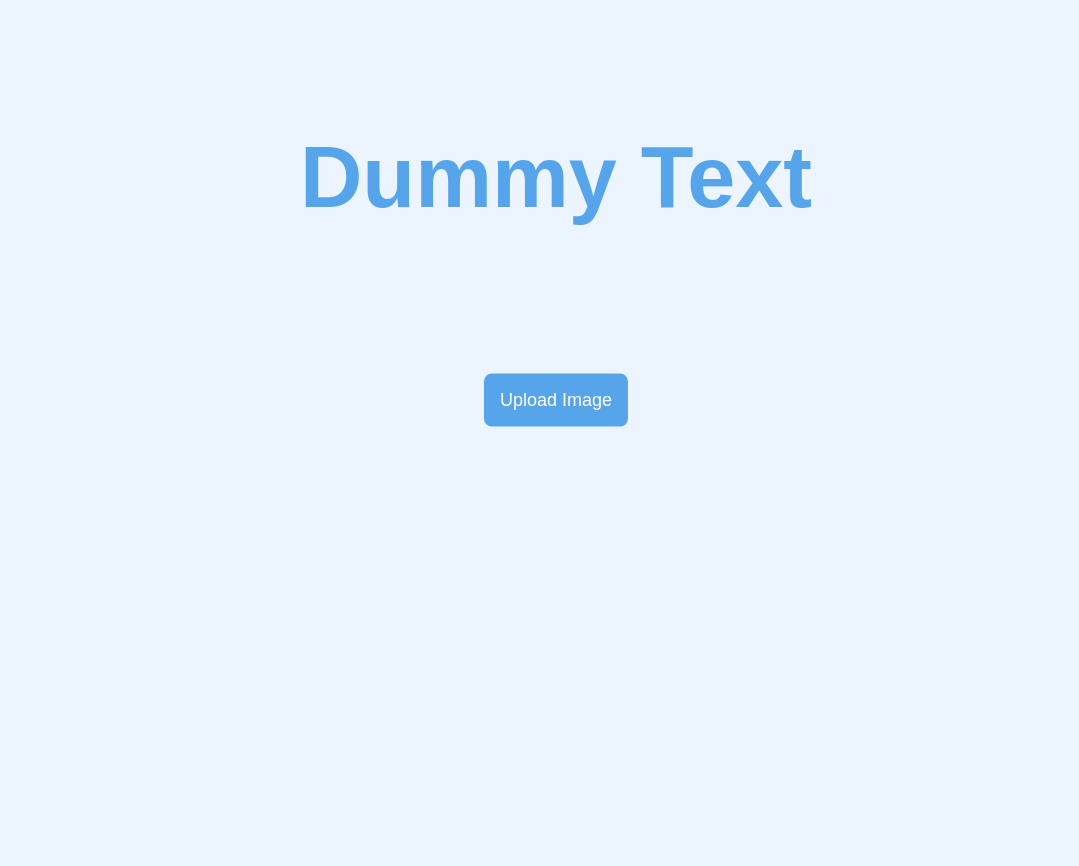
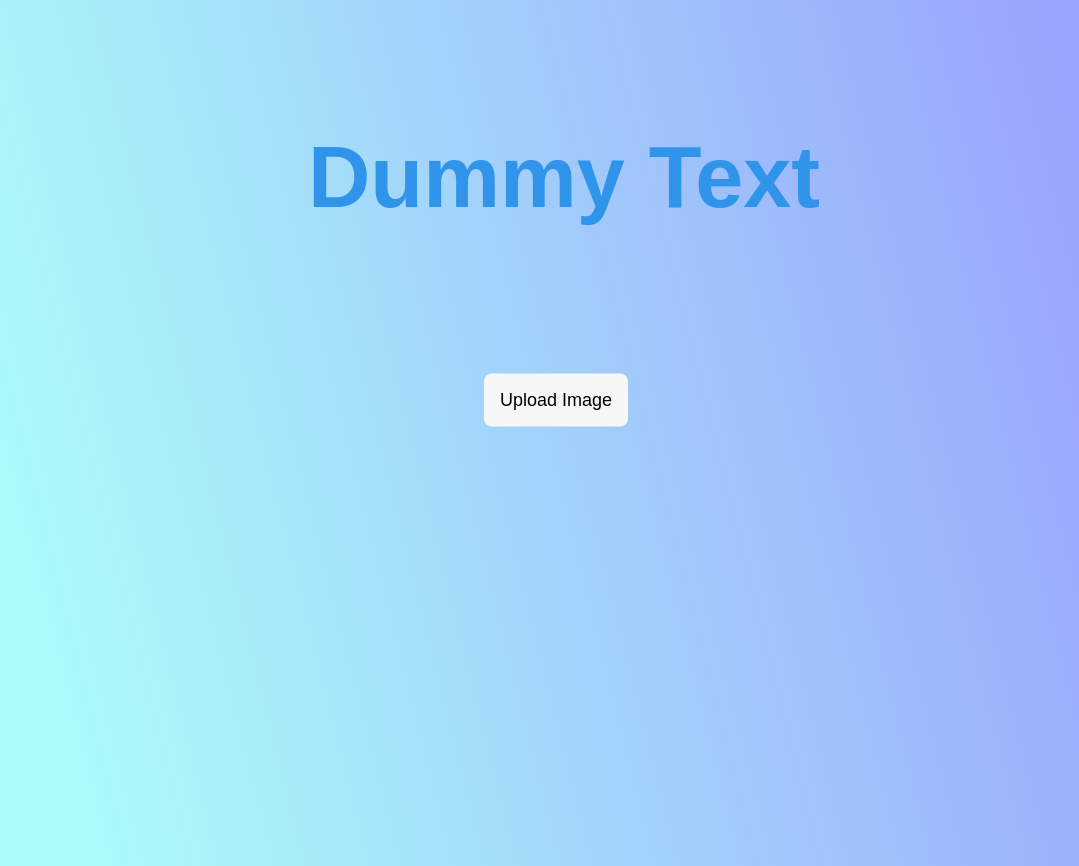
Before and after one commit to Biggeroof/Hack-The-North-2021, a plain HTML site: page Front-End/index.html in a window 1280 px wide. Shown: the whole page, without its empty margins (84-1163 px from the left). Before the commit the page ends 800 px from the top, so only its background shows below. Drawn offline with Linux system fonts and the light colour scheme.

Commit message:
changed the styling of the page a bit

```diff
--- a/Front-End/app.css
+++ b/Front-End/app.css
@@ -1,13 +1,15 @@
-:root {
-  background-color: #ECF5FF;
+body{
+  width: 100vw;
+  height: 100vh;
+  background: rgb(2,0,36);
+  background: linear-gradient( 75.9deg, rgba(156,252,248, 0.85) 11.2%, rgba(110,123,251,0.70) 91.1% );
 }
-
 h1 {
     font-size: 5.4rem;
     font-family: Arial, Helvetica, sans-serif;
     margin-bottom:50px;
     height: 30vh;
-    color: #56A5EB;
+    color: #3094eb;
     display: flex;
     justify-content: center;
     align-items: center;
@@ -49,8 +51,8 @@ h1 {
 
 /*Buttons/dropdown */
 .dropbtn {
-    background-color: #56A5EB;
-    color: white;
+    background-color: #f7f7f7;
+    color: black;
     padding: 16px;
     font-family: Arial, Helvetica, sans-serif;
     font-size: 18px;
@@ -72,7 +74,7 @@ h1 {
 
   .submit:hover
   {
-    background-color: #178bf1;
+    background-color: #e1e7eb;
   }
 
   .dropdown {
@@ -103,4 +105,4 @@ h1 {
 
   .dropdown:hover .dropdown-content {display: block;}
 
-  .dropdown:hover .dropbtn {background-color: #178bf1;}
+  .dropdown:hover .dropbtn {background-color: #e1e7eb;}
```
